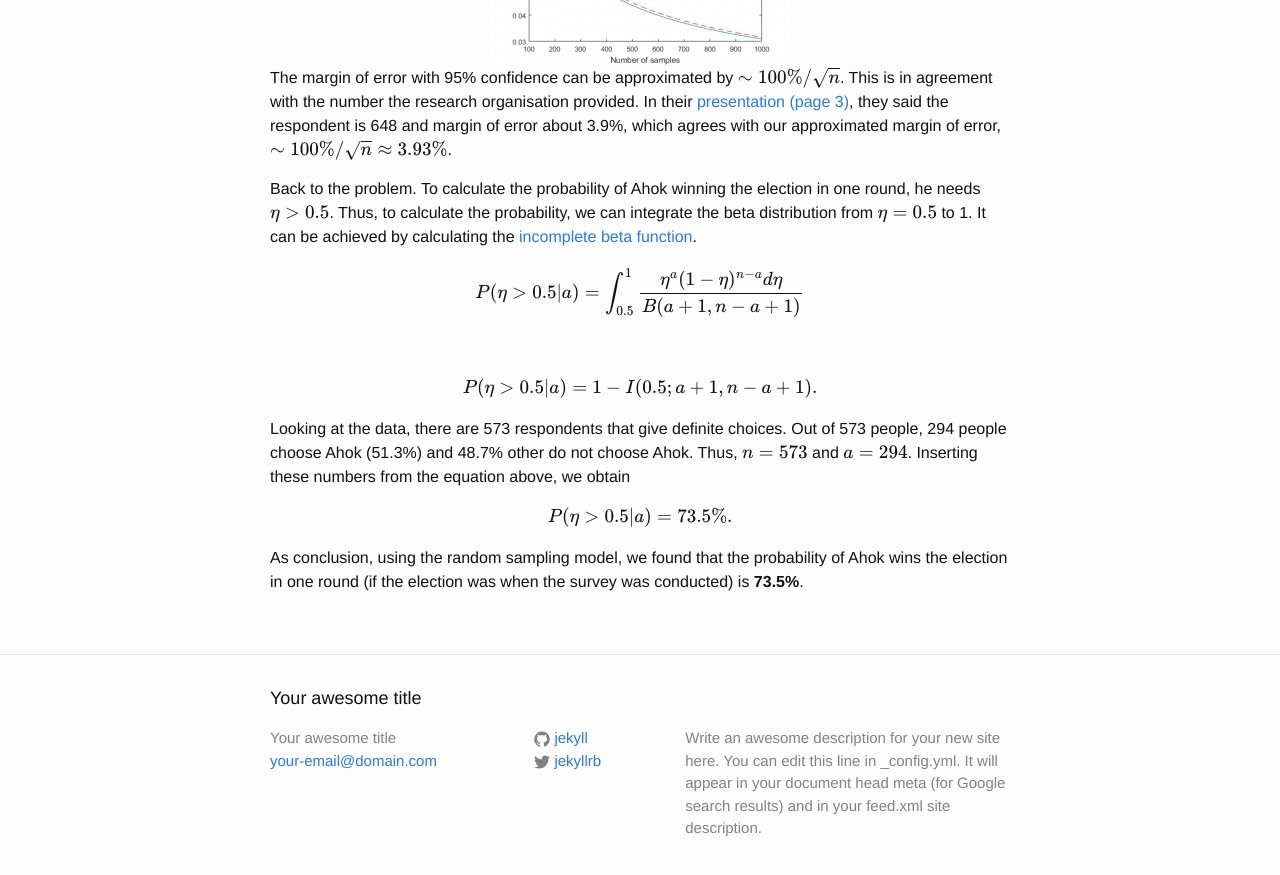
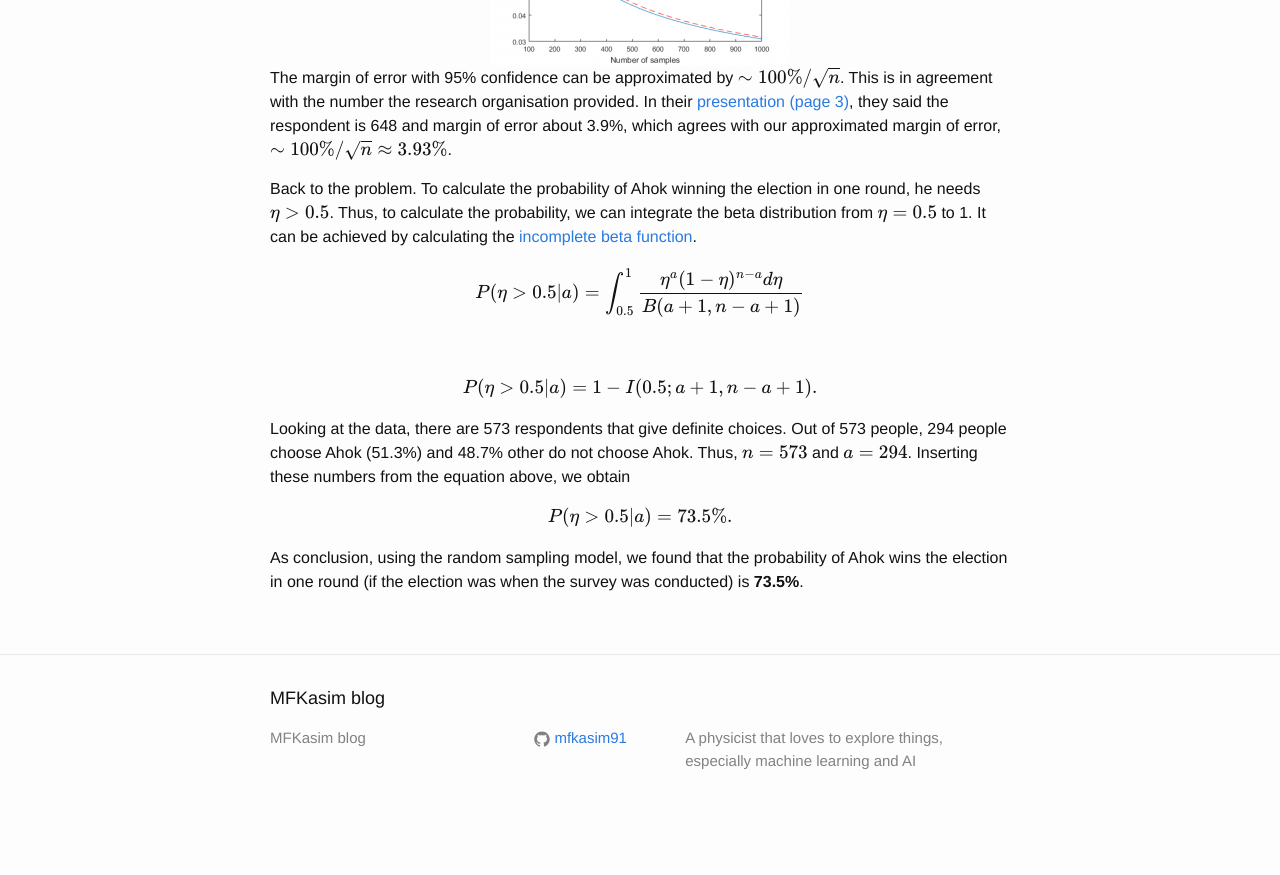
Before and after one commit to mfkasim1/mfkasim1.github.io, a Jekyll site: the page built from _posts/2016-10-21-what-is-the-chance-ahok-wins-the-election-in-one-round.html, in a window 1280 px wide and 900 px high, scrolled down 1878 px. Shown: the top 875 px of the window. Built offline with Jekyll 4.4.1, drawn with Linux system fonts in a browser that asks for light colours; formulas are drawn with MathJax 3; after the commit the page ends 2710 px from its top, so only the background shows below that; some of the changed text lies outside the part shown.

Commit message:
update config etc

```diff
--- a/_config.yml
+++ b/_config.yml
@@ -13,16 +13,14 @@
 # you will see them accessed via {{ site.title }}, {{ site.email }}, and so on.
 # You can create any custom variable you would like, and they will be accessible
 # in the templates via {{ site.myvariable }}.
-title: Your awesome title
-email: your-email@domain.com
+title: MFKasim blog
+# email: your-email@domain.com
 description: > # this means to ignore newlines until "baseurl:"
-  Write an awesome description for your new site here. You can edit this
-  line in _config.yml. It will appear in your document head meta (for
-  Google search results) and in your feed.xml site description.
+  A physicist that loves to explore things, especially machine learning and AI
 baseurl: "" # the subpath of your site, e.g. /blog
 url: "" # the base hostname & protocol for your site, e.g. http://example.com
-twitter_username: jekyllrb
-github_username:  jekyll
+github_username:  mfkasim91
+permalink: /:year/:month/:day/:title/
 
 # Build settings
 markdown: kramdown
--- a/_posts/2016-10-21-what-is-the-chance-ahok-wins-the-election-in-one-round.html
+++ b/_posts/2016-10-21-what-is-the-chance-ahok-wins-the-election-in-one-round.html
@@ -15,7 +15,7 @@ tags:
 meta:
   _edit_last: '1'
 ---
-<p>I got a text message earlier today from my brother. He described some statistics from SMRC (a research organisation in Indonesia) about the people's choices for the next Jakarta governor election in 2017. There are 3 candidates for the governor position, one of them is the incumbent, Ahok. Out of 648 people they surveyed, 45.4% choose Ahok, 22.4% for Agus, 20.7% prefer Anies, and 11.5% choose not to disclose or have no choice (<a href="http://sp.mfkasim.com/wp-content/uploads/2016/10/rilis-dki-oktober2016_final_REV.pdf">link</a>, in Bahasa Indonesia). The question from <a href="https://www.facebook.com/m.firdaus.kasim/posts/10210200236098831">my brother </a>is, "(if the election is now, when the survey was conducted) <em>what is the chance of Ahok wins the election in one round</em>?" Given that to win the election in one round, Ahok needs to get 50% of the voters.<!--more--></p>
+<p>I got a text message earlier today from my brother. He described some statistics from SMRC (a research organisation in Indonesia) about the people's choices for the next Jakarta governor election in 2017. There are 3 candidates for the governor position, one of them is the incumbent, Ahok. Out of 648 people they surveyed, 45.4% choose Ahok, 22.4% for Agus, 20.7% prefer Anies, and 11.5% choose not to disclose or have no choice (<a href="{{ site.baseurl }}/assets/rilis-dki-oktober2016_final_REV.pdf">link</a>, in Bahasa Indonesia). The question from <a href="https://www.facebook.com/m.firdaus.kasim/posts/10210200236098831">my brother </a>is, "(if the election is now, when the survey was conducted) <em>what is the chance of Ahok wins the election in one round</em>?" Given that to win the election in one round, Ahok needs to get 50% of the voters.<!--more--></p>
 <p>As I am now practicing my skill on Bayesian probability, I solved this problem using naive Bayesian. An assumption on this problem is that they use random sampling in gathering the samples. In fact, they used multi-stage random sampling, but getting the details of their method is hard, so I think random sampling is a reasonable assumption.</p>
 <p>The problem is posed as follows. There are \( n \) samples sampled from \( N \) populations. If \( a \) out of \( n \) choose Ahok, how much the proportion in the population that chooses Ahok? Assuming that \( N \gg n\).</p>
 <p>Denote the proportion in the population is \( \eta \), so the probability of the proportion of people choosing Ahok in the population has the value \( \eta \) is</p>
@@ -33,7 +33,7 @@ meta:
 <div align="center"><img align="middle" class="size-medium wp-image-22 aligncenter" src="{{ site.baseurl }}/assets/pdf-beta-300x225.png" alt="PDF Beta Distribution" width="300" height="225" /></div>
 <p>It is seen that as there are more sampling, the variance of \( \eta \) becomes smaller. To get the margin of error with 95% confidence, we can search the range of the distribution to get the area of 0.95, as the area below each plot is integrated to 1. Below is the plot of margin of error with 95% confidence versus number of samples, with \( a/n = 0.5\).</p>
 <div align="center"><img class="size-medium wp-image-23 aligncenter" src="{{ site.baseurl }}/assets/margin-of-error-300x225.png" alt="Margin of Error" width="300" height="225" /></div>
-<p>The margin of error with 95% confidence can be approximated by \( \sim 100\%/\sqrt{n}\). This is in agreement with the number the research organisation provided. In their <a href="http://sp.mfkasim.com/wp-content/uploads/2016/10/rilis-dki-oktober2016_final_REV.pdf">presentation (page 3)</a>, they said the respondent is 648 and margin of error about 3.9%, which agrees with our approximated margin of error, \( \sim 100\%/\sqrt{n} \approx 3.93\%\).</p>
+<p>The margin of error with 95% confidence can be approximated by \( \sim 100\%/\sqrt{n}\). This is in agreement with the number the research organisation provided. In their <a href="{{ site.baseurl }}/assets/rilis-dki-oktober2016_final_REV.pdf">presentation (page 3)</a>, they said the respondent is 648 and margin of error about 3.9%, which agrees with our approximated margin of error, \( \sim 100\%/\sqrt{n} \approx 3.93\%\).</p>
 <p>Back to the problem. To calculate the probability of Ahok winning the election in one round, he needs \( \eta &gt; 0.5 \). Thus, to calculate the probability, we can integrate the beta distribution from \( \eta = 0.5 \) to 1. It can be achieved by calculating the <a href="https://en.wikipedia.org/wiki/Beta_function#Incomplete_beta_function">incomplete beta function</a>.</p>
 <p>$$ P(\eta&gt;0.5|a) = \int_{0.5}^1 \frac{\eta^a (1-\eta)^{n-a} d\eta}{B(a+1, n-a+1)}$$</p>
 <p>&nbsp;</p>
```
Also changed, not shown: 1 other file.
